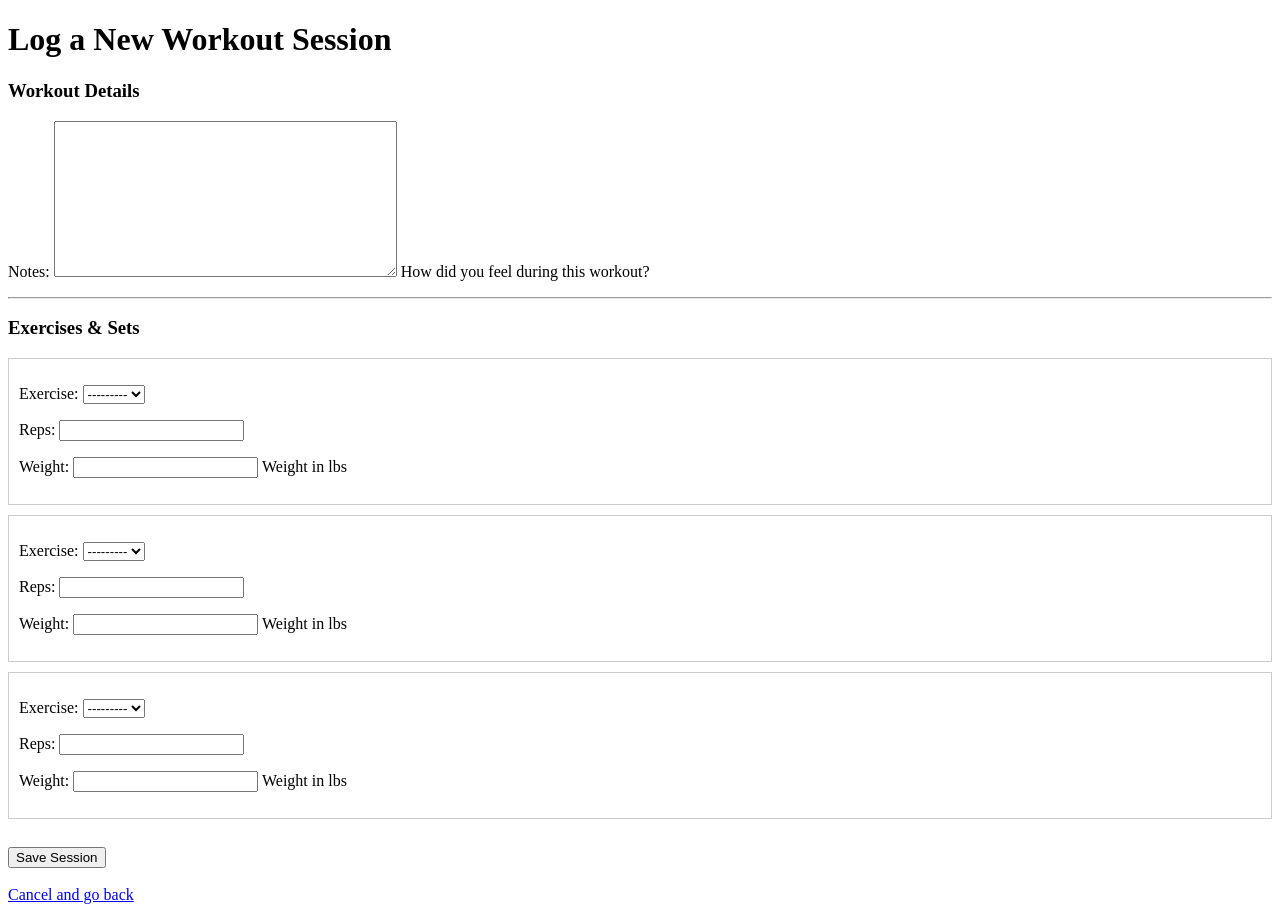
After one commit to schaefferda/fitness-tracker, a Django app: page /add/ in a window 1280 px wide. The commit adds this page. Run offline with Django 5.2, Linux system fonts and the light colour scheme; data that the repository does not hold is empty.

Commit message:
Add workout with forms

```diff
--- /dev/null
+++ b/workouts/forms.py
@@ -0,0 +1,19 @@
+from django import forms
+from django.forms import inlineformset_factory
+from .models import Workout, WorkoutSet
+
+class WorkoutForm(forms.ModelForm):
+    class Meta:
+        model = Workout
+        # We only want the user to fill out the notes.
+        # Django automatically handles the 'date', and we will handle the 'user' in the view
+        fields = ['notes']
+
+# This creates a group of forms for the WorkoutSet model, tied to a specific Workout.
+WorkoutSetFormSet = inlineformset_factory(
+    Workout,          # Parent model
+    WorkoutSet,       # Child model
+    fields=('exercise', 'reps', 'weight'), # Fields for the user to fill out
+    extra=3,          # Number of empty rows to show by default
+    can_delete=False  # We will keep it simple for now!
+)
--- /dev/null
+++ b/workouts/templates/workouts/add_workout.html
@@ -0,0 +1,35 @@
+<!DOCTYPE html>
+<html lang="en">
+<head>
+    <meta charset="UTF-8">
+    <title>Log a Workout</title>
+</head>
+<body>
+    <h1>Log a New Workout Session</h1>
+
+    <form method="POST">
+        {% csrf_token %}
+
+        <h3>Workout Details</h3>
+        {{ form.as_p }}
+
+        <hr>
+
+        <h3>Exercises & Sets</h3>
+        {{ formset.management_form }}
+
+        {% for set_form in formset %}
+            <div style="border: 1px solid #ccc; padding: 10px; margin-bottom: 10px;">
+                {{ set_form.as_p }}
+            </div>
+        {% endfor %}
+
+        <br>
+        <button type="submit">Save Session</button>
+    </form>
+
+    <br>
+    <a href="{% url 'workout_list' %}">Cancel and go back</a>
+
+</body>
+</html>
--- a/workouts/templates/workouts/workout_list.html
+++ b/workouts/templates/workouts/workout_list.html
@@ -6,6 +6,8 @@
 </head>
 <body>
     <h1>Recent Workouts</h1>
+    <a href="{% url 'add_workout' %}"> + Log a New Workout</a>
+    <hr>
 
     {% if workouts %}
         <ul>
--- a/workouts/urls.py
+++ b/workouts/urls.py
@@ -4,4 +4,6 @@ from . import views
 urlpatterns = [
     # The empty string '' means this is the default page for this app
     path('', views.workout_list, name='workout_list'),
+    path('add/', views.add_workout, name='add_workout'),
+
 ]
--- a/workouts/views.py
+++ b/workouts/views.py
@@ -1,5 +1,6 @@
-from django.shortcuts import render
+from django.shortcuts import render, redirect
 from .models import Workout
+from .forms import WorkoutForm, WorkoutSetFormSet
 
 
 def workout_list(request):
@@ -9,3 +10,37 @@ def workout_list(request):
     # Pass the workouts to an HTML template
     context = {'workouts': workouts}
     return render(request, 'workouts/workout_list.html', context)
+
+def add_workout(request):
+    # Check if the user is submitting data
+    if request.method == 'POST':
+        # Grab the data for both the main form and the formset
+        form = WorkoutForm(request.POST)
+        formset = WorkoutSetFormSet(request.POST)
+
+        if form.is_valid() and formset.is_valid():
+            # commit=False tells Django to prepare the save, but wait just a moment.
+            # Save the parent Workout first, but don't commit to DB yet.
+            workout = form.save(commit=False)
+            workout.user = request.user  # Attach the currently logged-in user to this workout
+            workout.save() # Now we can safely save the workout to the database
+
+            # Attach the new workout ot the formset, then save the formset
+            formset.instance = workout
+            formset.save()
+
+            # Redirect the user back to the homepage list
+            return redirect('workout_list')
+
+    else:
+        # If they aren't submitting data, just show any empty form
+        form = WorkoutForm()
+        formset = WorkoutSetFormSet()
+
+    # Pass both to the template
+    context = {
+        'form': form,
+        'formset': formset
+    }
+
+    return render(request, 'workouts/add_workout.html', context)
```
